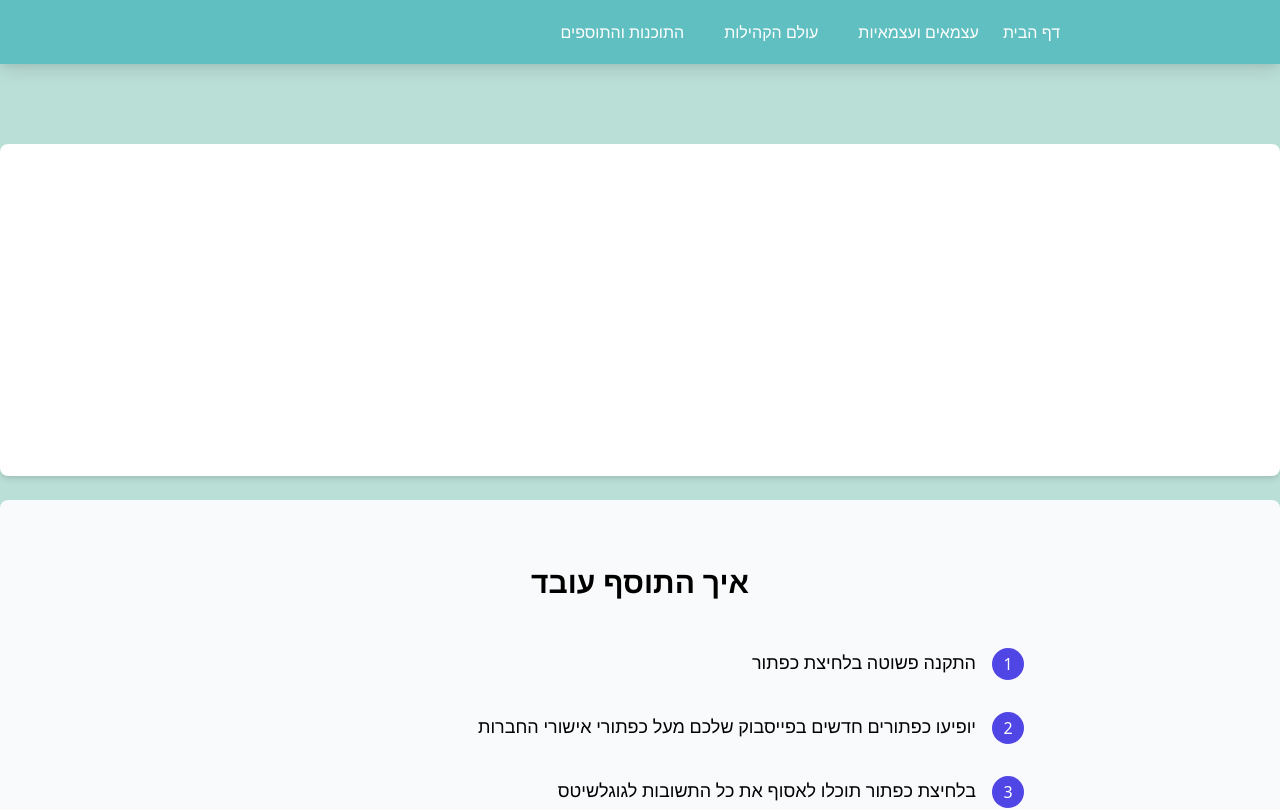
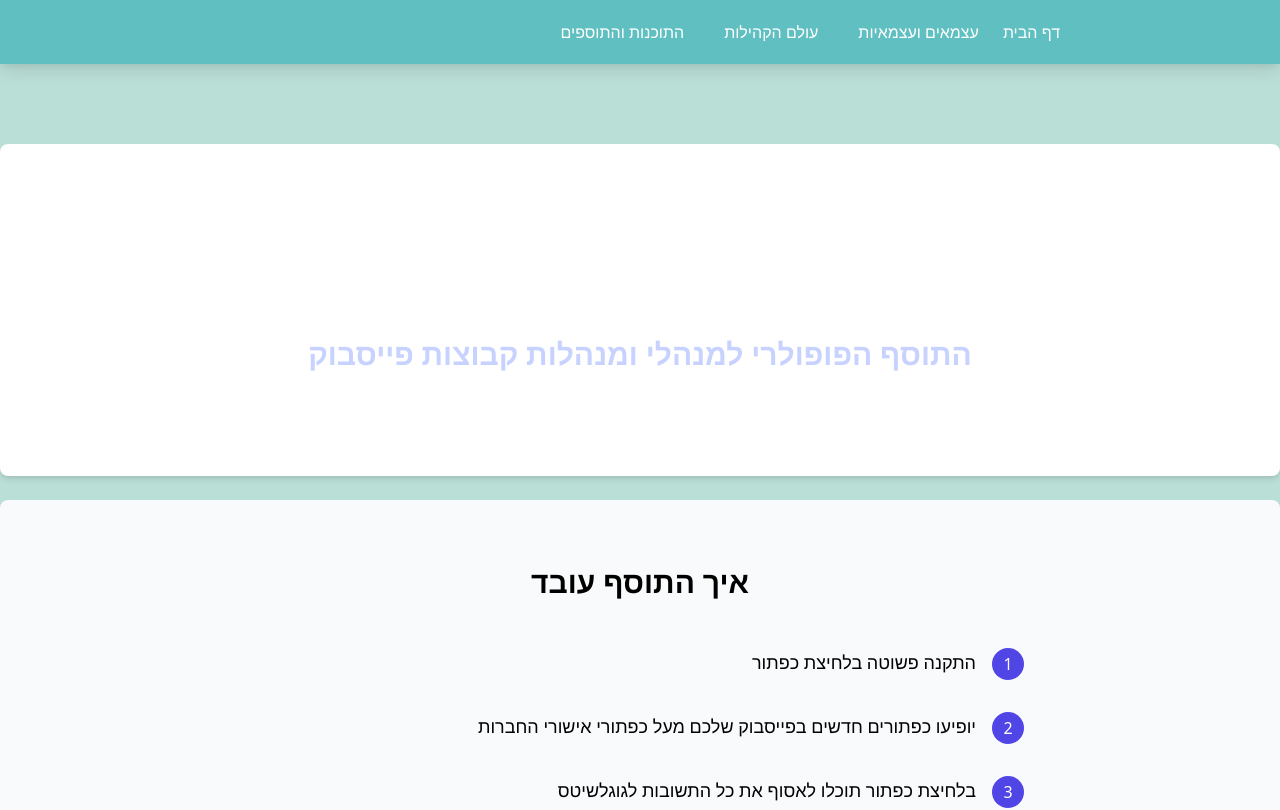
Before and after one commit to Zevik/Atsmai, a Next.js app: page /extensions/gmac in a window 1280 px wide. Shown: the top 810 px of the page. Built offline with nearby package versions, Linux system fonts and the light colour scheme.

Commit message:
תיקון טקסט

```diff
--- a/pages/extensions/gmac.js
+++ b/pages/extensions/gmac.js
@@ -160,12 +160,12 @@ export default function GmacPage() {
 
             <main className="flex-grow pt-20">
                 {/* Hero Section */}
-                <section className="relative py-20 bg-gradient-to-r from-blue-900/90 to-purple-900/90 text-white overflow-hidden">
+                <section className="relative py-20 bg-gradient-to-r from-blue-900/90 to-purple-900/90 text-white">
                     <div className="container mx-auto px-4">
                         <div className="max-w-4xl mx-auto text-center">
                             <h1 className="text-4xl md:text-5xl font-bold mb-6 animate-fade-in">
                                 GMAC - שומר התשובות לשאלות הכניסה לקבוצה
-                                <span className="block text-2xl md:text-3xl text-indigo-200 mt-4 opacity-0 animate-[fadeIn_0.5s_ease-out_0.3s_forwards]">
+                                <span className="block text-2xl md:text-3xl text-indigo-200 mt-4 animate-[fadeIn_0.5s_ease-out_0.3s_forwards]">
                                     התוסף הפופולרי למנהלי ומנהלות קבוצות פייסבוק
                                 </span>
                             </h1>
```
